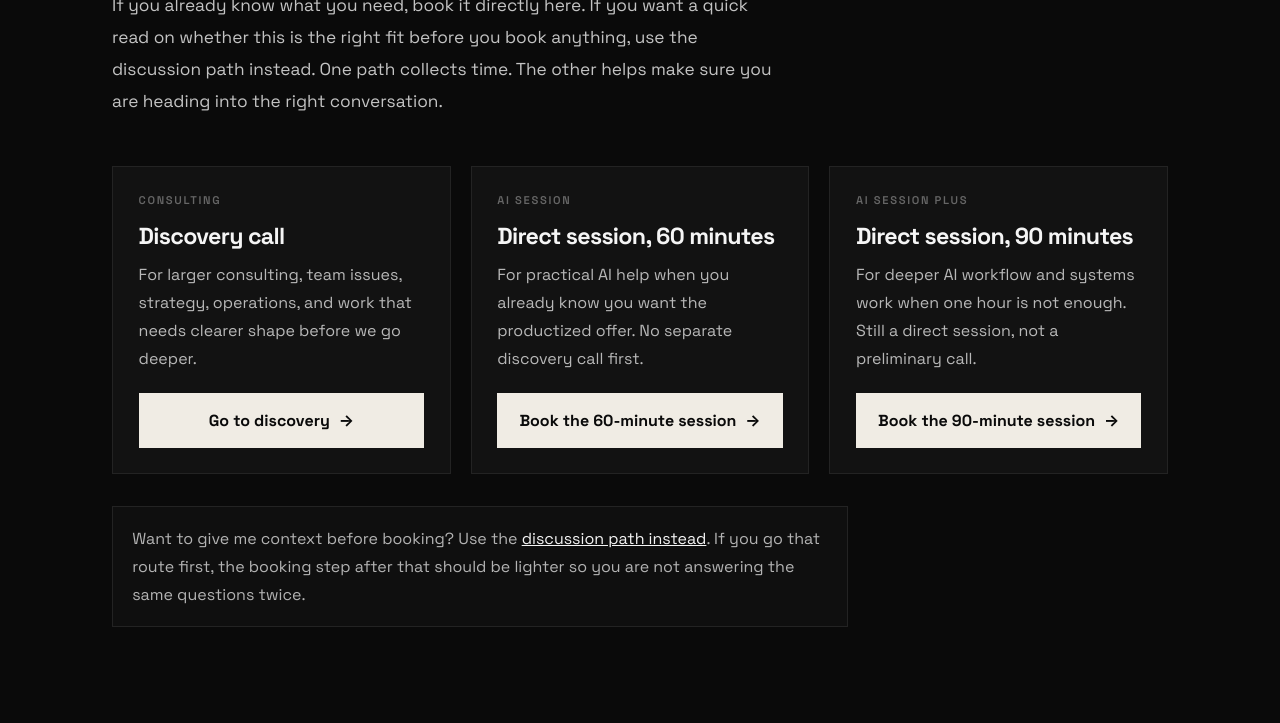
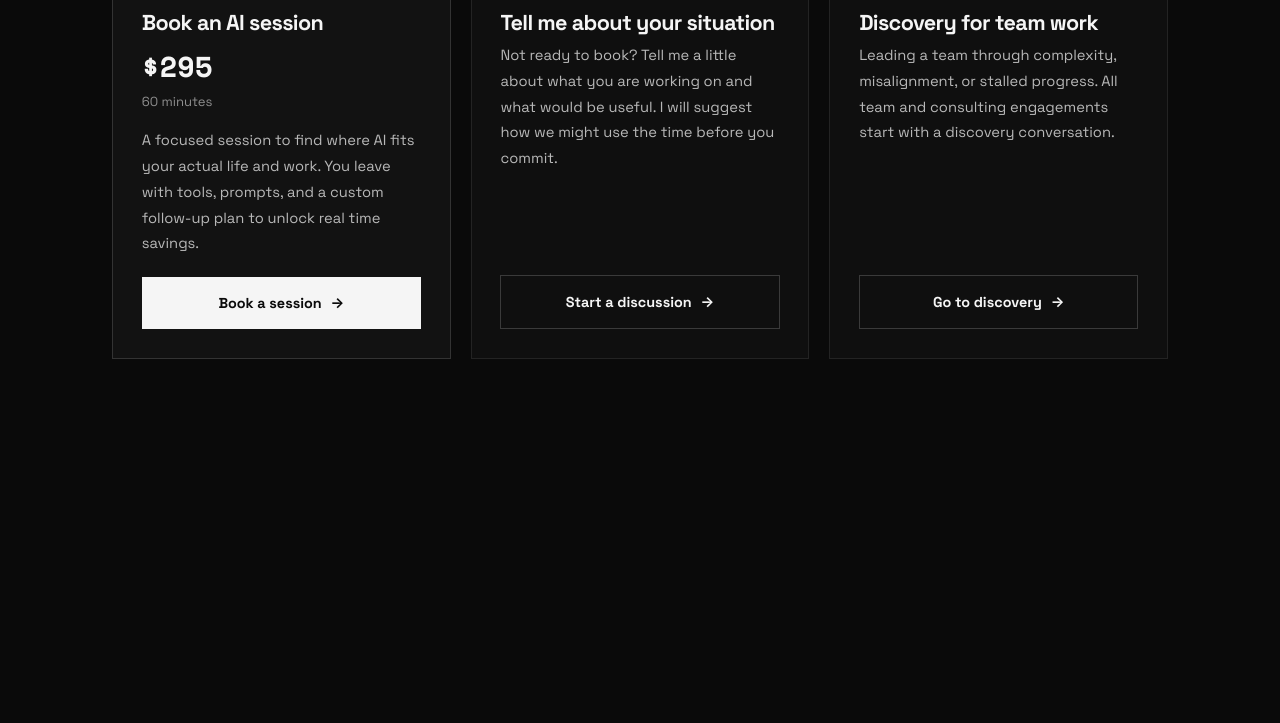
Before and after one commit to disruptionjoe/disruptionjoe.com, a plain HTML site: page book/index.html in a window 1280 px wide. Shown: the part 428-1151 px from the top of the page. After the commit the page ends 883 px from the top, so only its background shows below. Drawn offline with nearby package versions, Linux system fonts and the light colour scheme.

Commit message:
Update index.html

```diff
--- a/book/index.html
+++ b/book/index.html
@@ -4,12 +4,12 @@
   <meta charset="UTF-8">
   <meta name="viewport" content="width=device-width, initial-scale=1.0">
   <title>Book | Disruption Joe</title>
-  <meta name="description" content="Choose the right booking path with Disruption Joe: discovery for larger work, direct AI sessions, or the discussion path if you want a quick read first;">
+  <meta name="description" content="Book an AI session with Disruption Joe. Find where AI fits your actual life and work in 60 focused minutes.">
   <meta name="author" content="Disruption Joe">
   <meta property="og:type" content="website">
   <meta property="og:url" content="https://disruptionjoe.com/book/">
   <meta property="og:title" content="Book | Disruption Joe">
-  <meta property="og:description" content="Choose the right booking path: discovery for larger work, direct AI sessions, or the discussion path.">
+  <meta property="og:description" content="Book an AI session. 60 focused minutes to find where AI fits your actual life and work.">
   <meta property="og:site_name" content="Disruption Joe">
   <meta name="twitter:card" content="summary">
   <meta name="twitter:site" content="@DisruptionJoe">
@@ -18,7 +18,6 @@
   <link rel="preconnect" href="https://fonts.googleapis.com">
   <link rel="preconnect" href="https://fonts.gstatic.com" crossorigin>
   <link href="https://fonts.googleapis.com/css2?family=Space+Grotesk:wght@400;500;600;700&family=Space+Mono:wght@400;700&display=swap" rel="stylesheet">
-  <link rel="canonical" href="https://disruptionjoe.com/book">
   <style>
     *, *::before, *::after { margin: 0; padding: 0; box-sizing: border-box; }
 
@@ -28,43 +27,55 @@
       --cream: #f0ece4;
       --gray: #8e8e8e;
       --gray-dim: #666;
-      --border: #232323;
-      --card: rgba(255,255,255,0.03);
+      --gray-border: #232323;
     }
 
     body {
       min-height: 100vh;
       background: var(--black);
       color: var(--white);
-      font-family: "Space Grotesk", -apple-system, BlinkMacSystemFont, "Segoe UI", sans-serif;
+      font-family: "Space Grotesk", -apple-system, sans-serif;
       -webkit-font-smoothing: antialiased;
       line-height: 1.6;
     }
 
     nav {
       width: 100%;
-      padding: 1.5rem 2rem;
+      padding: 1.5rem 3rem;
       display: flex;
       justify-content: space-between;
       align-items: center;
+      border-bottom: 1px solid var(--gray-border);
     }
-
     .nav-logo {
       color: var(--white);
       text-decoration: none;
       font-weight: 700;
-      font-size: 1.05rem;
-      letter-spacing: -0.02em;
+      font-size: 1.15rem;
+      letter-spacing: -0.03em;
     }
-
-    .nav-link {
+    .nav-links { display: flex; gap: 2rem; align-items: center; }
+    .nav-links a {
       color: var(--gray);
       text-decoration: none;
       font-size: 0.85rem;
-      transition: color 0.2s;
+      font-weight: 500;
+      transition: color 0.3s;
     }
-
-    .nav-link:hover { color: var(--white); }
+    .nav-links a:hover { color: var(--white); }
+    .nav-cta {
+      color: var(--white) !important;
+      border: 1.5px solid #444 !important;
+      padding: 0.5rem 1.25rem;
+      font-size: 0.8rem !important;
+      font-weight: 600 !important;
+      transition: all 0.3s !important;
+    }
+    .nav-cta:hover {
+      background: var(--white) !important;
+      color: var(--black) !important;
+      border-color: var(--white) !important;
+    }
 
     main {
       max-width: 1120px;
@@ -82,18 +93,18 @@
     }
 
     h1 {
-      font-size: clamp(2.6rem, 6vw, 4.6rem);
-      line-height: 0.98;
-      letter-spacing: -0.05em;
-      max-width: 10ch;
-      margin-bottom: 1.5rem;
+      font-size: clamp(2.2rem, 5vw, 3.5rem);
+      line-height: 1.05;
+      letter-spacing: -0.04em;
+      max-width: 18ch;
+      margin-bottom: 1.25rem;
     }
 
     .lead {
       max-width: 42rem;
-      font-size: 1.08rem;
-      color: #c3c3c3;
-      line-height: 1.85;
+      font-size: 1.05rem;
+      color: #aaa;
+      line-height: 1.8;
       margin-bottom: 3rem;
     }
 
@@ -104,12 +115,22 @@
     }
 
     .option {
-      border: 1px solid var(--border);
-      background: var(--card);
-      padding: 1.6rem;
+      border: 1px solid var(--gray-border);
+      background: rgba(255,255,255,0.02);
+      padding: 1.8rem;
       display: flex;
       flex-direction: column;
       min-height: 100%;
+      transition: border-color 0.3s, background 0.3s;
+    }
+    .option:hover {
+      border-color: #444;
+      background: rgba(255,255,255,0.03);
+    }
+
+    .option.featured {
+      border-color: #333;
+      background: rgba(255,255,255,0.03);
     }
 
     .option-label {
@@ -122,101 +143,146 @@
     }
 
     .option h2 {
-      font-size: 1.45rem;
-      line-height: 1.04;
+      font-size: 1.35rem;
+      line-height: 1.1;
       letter-spacing: -0.03em;
-      margin-bottom: 0.8rem;
+      margin-bottom: 0.5rem;
+    }
+
+    .option .price {
+      font-family: 'Space Mono', monospace;
+      font-size: 1.8rem;
+      font-weight: 700;
+      margin-bottom: 0.15rem;
+    }
+
+    .option .price-note {
+      font-size: 0.82rem;
+      color: var(--gray);
+      margin-bottom: 1rem;
     }
 
     .option p {
       color: #b8b8b8;
+      font-size: 0.92rem;
       line-height: 1.75;
       margin-bottom: 1.25rem;
       flex-grow: 1;
     }
 
-    .option a {
+    .btn-primary {
       display: inline-flex;
       align-items: center;
       justify-content: center;
       gap: 0.55rem;
       padding: 0.9rem 1.15rem;
-      background: var(--cream);
+      background: var(--white);
       color: var(--black);
       text-decoration: none;
       font-weight: 700;
+      font-size: 0.9rem;
       transition: transform 0.2s, box-shadow 0.2s;
     }
+    .btn-primary:hover {
+      transform: translateY(-1px);
+      box-shadow: 0 8px 30px rgba(255,255,255,0.1);
+    }
+    .btn-primary .arrow { transition: transform 0.3s; }
+    .btn-primary:hover .arrow { transform: translateX(4px); }
 
-    .option a:hover {
-      transform: translateY(-1px);
-      box-shadow: 0 10px 30px rgba(212,188,148,0.12);
+    .btn-disabled {
+      opacity: 0.45;
+      pointer-events: none;
     }
 
-    .context-note {
-      margin-top: 2rem;
-      padding: 1.1rem 1.2rem;
-      border: 1px solid var(--border);
-      background: rgba(255,255,255,0.02);
-      color: #b3b3b3;
-      line-height: 1.75;
-      max-width: 46rem;
+    .btn-secondary {
+      display: inline-flex;
+      align-items: center;
+      justify-content: center;
+      gap: 0.55rem;
+      padding: 0.9rem 1.15rem;
+      background: transparent;
+      color: var(--white);
+      border: 1px solid #3a3a3a;
+      text-decoration: none;
+      font-weight: 700;
+      font-size: 0.9rem;
+      transition: transform 0.2s, border-color 0.2s;
     }
-
-    .context-note a {
-      color: var(--white);
+    .btn-secondary:hover {
+      transform: translateY(-1px);
+      border-color: #555;
     }
 
     @media (max-width: 900px) {
-      .options {
-        grid-template-columns: 1fr;
-      }
+      .options { grid-template-columns: 1fr; }
+      h1 { max-width: none; }
+    }
 
-      h1 {
-        max-width: none;
-      }
+    @media (max-width: 640px) {
+      nav { padding: 1rem 1.5rem; }
+      .nav-links a:not(.nav-cta) { display: none; }
+      main { padding: 3rem 1.5rem 4rem; }
     }
   </style>
 </head>
 <body>
   <nav>
     <a href="/" class="nav-logo">Disruption Joe</a>
-    <a href="/" class="nav-link">Back to site</a>
+    <div class="nav-links">
+      <a href="/#how-it-works">How it works</a>
+      <a href="/#about">About me</a>
+      <a href="/discovery/">For Teams</a>
+      <a href="/pricing.html">Pricing</a>
+      <a href="/start.html" class="nav-cta">Book a session</a>
+    </div>
   </nav>
 
   <main>
-    <div class="eyebrow">Booking Paths</div>
-    <h1>Ready to book? Choose the right path.</h1>
-    <p class="lead">If you already know what you need, book it directly here. If you want a quick read on whether this is the right fit before you book anything, use the discussion path instead. One path collects time. The other helps make sure you are heading into the right conversation.</p>
+    <div class="eyebrow">Book</div>
+    <h1>Choose the path that fits.</h1>
+    <p class="lead">Book an AI session directly, tell me about your situation first, or head to discovery for team and consulting work.</p>
 
     <div class="options">
-      <div class="option">
-        <div class="option-label">Consulting</div>
-        <h2>Discovery call</h2>
-        <p>For larger consulting, team issues, strategy, operations, and work that needs clearer shape before we go deeper.</p>
-        <a href="/discovery">Go to discovery <span>&rarr;</span></a>
+      <div class="option featured">
+        <div class="option-label">AI Session</div>
+        <h2>Book an AI session</h2>
+        <div class="price">$295</div>
+        <div class="price-note">60 minutes</div>
+        <p>A focused session to find where AI fits your actual life and work. You leave with tools, prompts, and a custom follow-up plan to unlock real time savings.</p>
+        <a id="ai60Cta" href="#" class="btn-primary" target="_blank" rel="noopener noreferrer">Book a session <span class="arrow">&rarr;</span></a>
       </div>
 
       <div class="option">
-        <div class="option-label">AI Session</div>
-        <h2>Direct session, 60 minutes</h2>
-        <p>For practical AI help when you already know you want the productized offer. No separate discovery call first.</p>
-        <a href="/ai-session">Book the 60-minute session <span>&rarr;</span></a>
+        <div class="option-label">Not Sure Yet</div>
+        <h2>Tell me about your situation</h2>
+        <p>Not ready to book? Tell me a little about what you are working on and what would be useful. I will suggest how we might use the time before you commit.</p>
+        <a href="/discuss/" class="btn-secondary">Start a discussion <span>&rarr;</span></a>
       </div>
 
       <div class="option">
-        <div class="option-label">AI Session Plus</div>
-        <h2>Direct session, 90 minutes</h2>
-        <p>For deeper AI workflow and systems work when one hour is not enough. Still a direct session, not a preliminary call.</p>
-        <a href="/ai-session-plus">Book the 90-minute session <span>&rarr;</span></a>
+        <div class="option-label">For Teams</div>
+        <h2>Discovery for team work</h2>
+        <p>Leading a team through complexity, misalignment, or stalled progress. All team and consulting engagements start with a discovery conversation.</p>
+        <a href="/discovery/" class="btn-secondary">Go to discovery <span>&rarr;</span></a>
       </div>
     </div>
+  </main>
 
-    <div class="context-note">
-      Want to give me context before booking? Use the
-      <a href="/discuss">discussion path instead</a>.
-      If you go that route first, the booking step after that should be lighter so you are not answering the same questions twice.
-    </div>
-  </main>
+  <script src="/booking-links.js"></script>
+  <script>
+    const links = window.disruptionJoeBookingLinks || {};
+    const el = document.getElementById("ai60Cta");
+    if (el) {
+      if (links.aiSession60) {
+        el.href = links.aiSession60;
+      } else {
+        el.classList.add("btn-disabled");
+        el.removeAttribute("target");
+        el.removeAttribute("rel");
+        el.href = "#";
+      }
+    }
+  </script>
 </body>
 </html>
```
